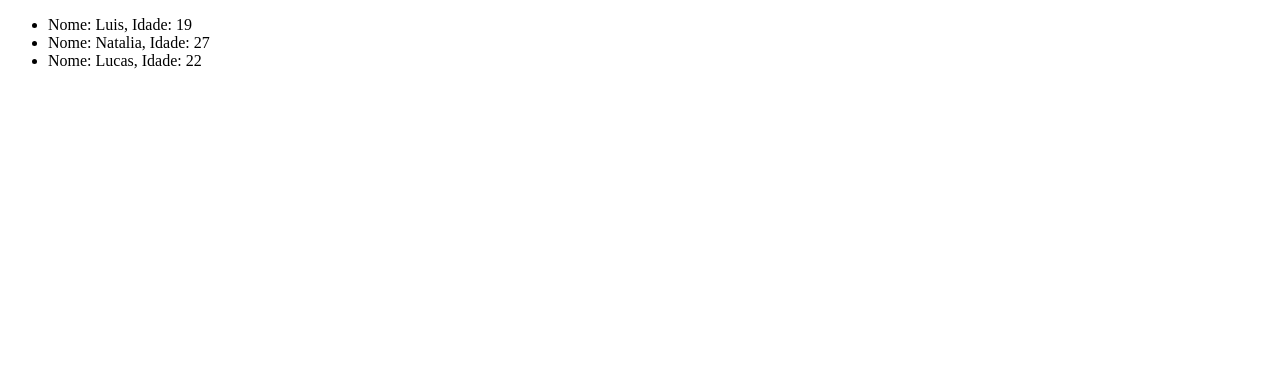
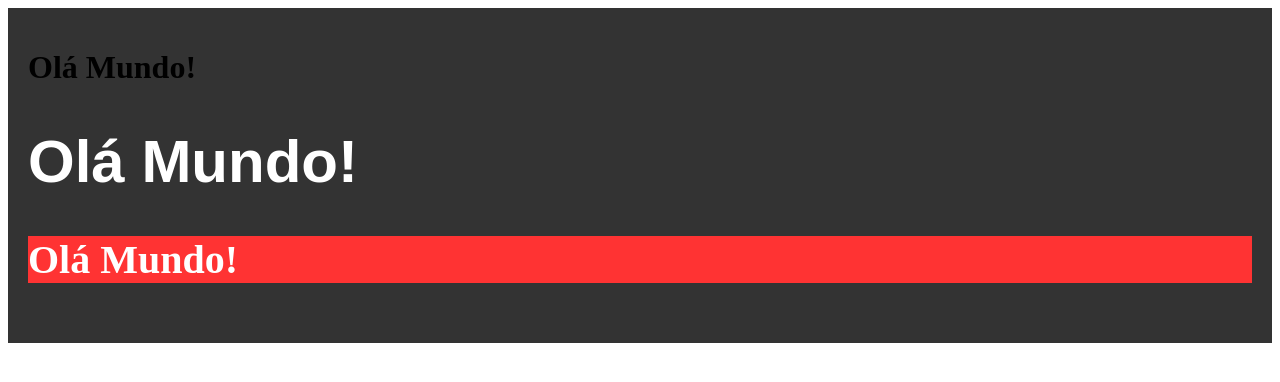
Before and after one commit to joaovictorbs/react, a React (Create React App) app in the folder projetosCurso/fundamentos/: page / in a window 1280 px wide. Shown: the top 382 px of the page. Built offline with nearby package versions, Linux system fonts and the light colour scheme.

Commit message:
aplicando CSS

```diff
--- a/projetosCurso/fundamentos/src/App.js
+++ b/projetosCurso/fundamentos/src/App.js
@@ -1,21 +1,16 @@
 import React, { Component } from 'react'
 
-// const names = ['Luis', 'Natalia', 'João', 'Maria', 'Camila', 'Felipe']  //lista
-
-const names = [   //array de objetos
-  {
-    name: 'Luis',
-    age: 19,
+const styles = {        //cria objeto com valores CSS
+  container: {
+    backgroundColor: '#333',
+    padding: '20px'
   },
-  {
-    name: 'Natalia',
-    age: 27,
-  },
-  {
-    name: 'Lucas',
-    age: 22,
+  title: {
+    fontSize: '60px',
+    fontFamily: 'sans-serif',
+    color: '#fff'
   }
-]  //lista
+}
 
 class App extends Component {
   constructor(props) {
@@ -24,15 +19,12 @@ class App extends Component {
 
   render() {
     return(
-      <ul>
-      {
-        names.map((person, index) => (
-          <li key={index}>
-            <span>Nome: { person.name }</span>, <span> Idade: { person.age }</span>
-          </li>
-        ))
-      }
-      </ul>
+      <div style={styles.container}>  {/*aplica na div os estilos do container*/}
+        <h1>Olá Mundo!</h1>
+        <h1 style={styles.title}>Olá Mundo!</h1>
+        <h3 style={{ backgroundColor: '#f33', color: '#fff', fontSize: '40px' }}>Olá Mundo!</h3>    {/*aplicando css direto no elemento*/} {/*em css inline, precisa ser camelCase */}
+
+      </div>
     )
   }
 }
```
Also changed, not shown: projetosCurso/fundamentos/src/styles.css (added).
